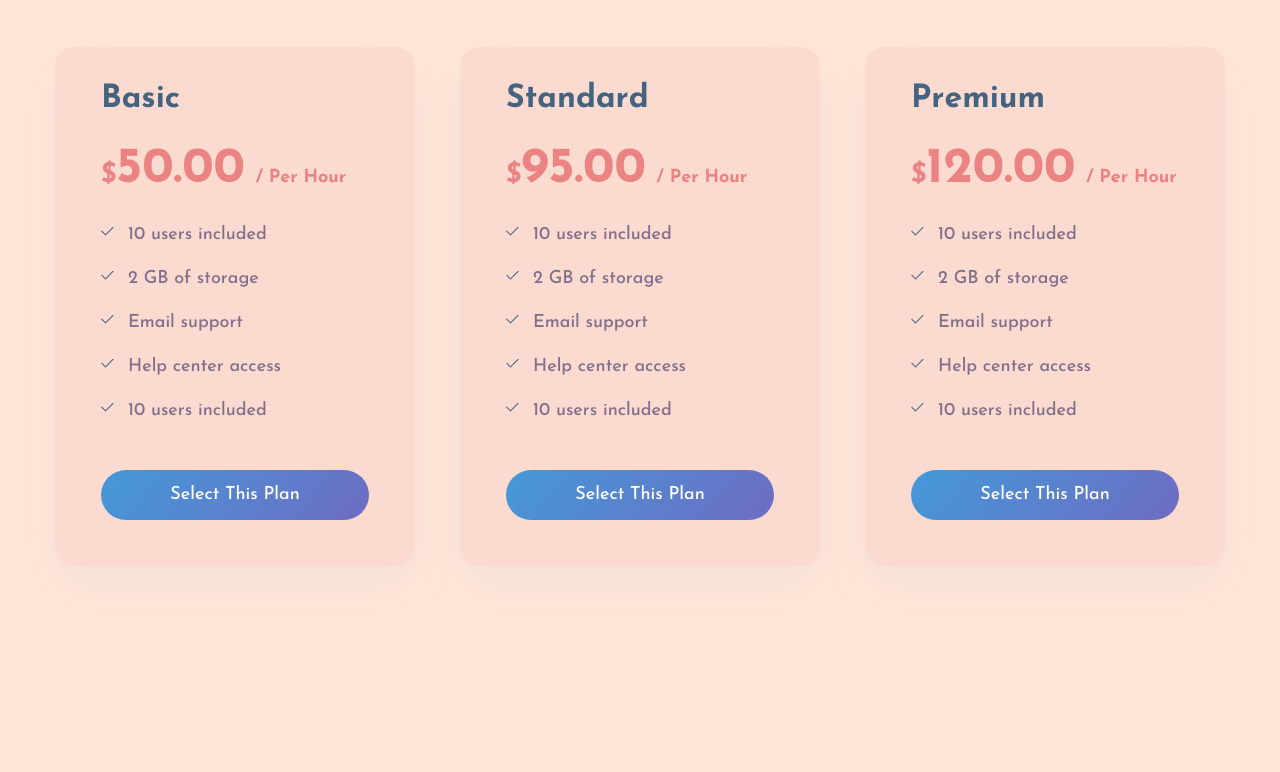
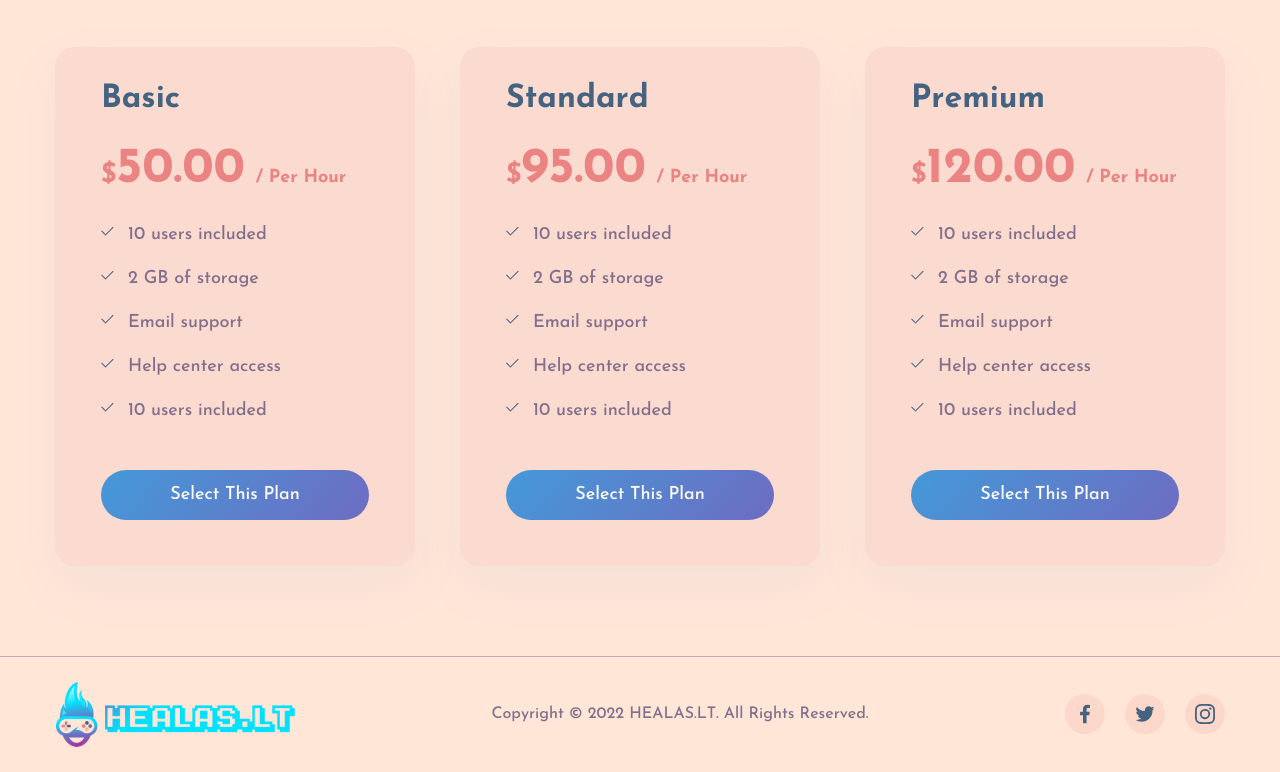
Before and after one commit to aniki98/gogames, a website: page app/index.html in a window 1280 px wide. Shown: the part 2577-3349 px from the top of the page. Before the commit the page ends 3233 px from the top, so only its background shows below. Drawn offline with Linux system fonts and the light colour scheme; files that its build step writes are made by us from their sources.

Commit message:
added footer

```diff
--- a/app/index.html
+++ b/app/index.html
@@ -171,7 +171,9 @@
                             Series
                         </h2>
                         <p class="text about-consoles__text">
-                            It is a long established fact that a reader will be distracted by the readable content of a page when looking at its layout. The point of using Lorem Ipsum is that it has a more-or-less normal distribution of letters as opposed.
+                            It is a long established fact that a reader will be distracted by the readable content of a
+                            page when looking at its layout. The point of using Lorem Ipsum is that it has a
+                            more-or-less normal distribution of letters as opposed.
                         </p>
                         <a class="get-started-btn" href="#">Get Started Now</a>
                     </div>
@@ -199,7 +201,8 @@
                             <h3 class="pricing-plan__title">
                                 Basic
                                 <span class="pricing-plan__title-price-wrapper">
-                                    <b class="pricing-plan__title-price"><span class="pricing-plan__title-price-currency">$</span>50.00</b>
+                                    <b class="pricing-plan__title-price"><span
+                                            class="pricing-plan__title-price-currency">$</span>50.00</b>
                                     <small class="pricing-plan__title-price-small">/ Per Hour</small>
                                 </span>
                             </h3>
@@ -228,7 +231,8 @@
                             <h3 class="pricing-plan__title">
                                 Standard
                                 <span class="pricing-plan__title-price-wrapper">
-                                    <b class="pricing-plan__title-price"><span class="pricing-plan__title-price-currency">$</span>95.00</b>
+                                    <b class="pricing-plan__title-price"><span
+                                            class="pricing-plan__title-price-currency">$</span>95.00</b>
                                     <small class="pricing-plan__title-price-small">/ Per Hour</small>
                                 </span>
                             </h3>
@@ -257,7 +261,8 @@
                             <h3 class="pricing-plan__title">
                                 Premium
                                 <span class="pricing-plan__title-price-wrapper">
-                                    <b class="pricing-plan__title-price"><span class="pricing-plan__title-price-currency">$</span>120.00</b>
+                                    <b class="pricing-plan__title-price"><span
+                                            class="pricing-plan__title-price-currency">$</span>120.00</b>
                                     <small class="pricing-plan__title-price-small">/ Per Hour</small>
                                 </span>
                             </h3>
@@ -286,6 +291,45 @@
         </section>
     </main>
 
+    <footer class="footer">
+        <div class="container">
+            <div class="footer__inner">
+                <a class="footer__logo" href="#">go to the top of the page</a>
+                <small class="footer__copy">
+                    Copyright © 2022 HEALAS.LT. All Rights Reserved.
+                </small>
+                <address class="footer__socials">
+                    <ul class="footer__socials-list">
+                        <li class="footer__socials-list-item">
+                            <a class="footer__socials-list-item-link" href="#">
+                                facebook link
+                                <svg class="footer__socials-list-item-link-svg footer__socials-list-item-link-facebook">
+                                    <use xlink:href="images/dist/sprite-symbol.svg#facebook-logo"></use>
+                                </svg>
+                            </a>
+                        </li>
+                        <li class="footer__socials-list-item">
+                            <a class="footer__socials-list-item-link" href="#">
+                                twitter link
+                                <svg class="footer__socials-list-item-link-svg footer__socials-list-item-link-twitter">
+                                    <use xlink:href="images/dist/sprite-symbol.svg#twitter-logo"></use>
+                                </svg>
+                            </a>
+                        </li>
+                        <li class="footer__socials-list-item">
+                            <a class="footer__socials-list-item-link" href="#">
+                                instagram link
+                                <svg class="footer__socials-list-item-link-svg footer__socials-list-item-link-instagram">
+                                    <use xlink:href="images/dist/sprite-symbol.svg#instagram-logo"></use>
+                                </svg>
+                            </a>
+                        </li>
+                    </ul>
+                </address>
+            </div>
+        </div>
+    </footer>
+
     <script src="js/main.min.js"></script>
 </body>
 
--- a/app/js/main.js
+++ b/app/js/main.js
@@ -25,10 +25,24 @@ document.addEventListener('DOMContentLoaded', () => {
     }
     addRelevantPaddingToSectionAboutConsoles();
 
+    function addRelevantPaddingToSectionPricing(){
+        const sectionPricing = document.querySelector('.pricing');
+        const footer = document.querySelector('.footer');
+        const sectionPricingHeight = sectionPricing.offsetHeight;
+        const footerHeight = footer.offsetHeight;
+        const footerAndPricingHeight = sectionPricingHeight + footerHeight;
+        if (clientHeight > footerAndPricingHeight){
+            const difference = clientHeight - footerAndPricingHeight;
+            sectionPricing.style.padding = `${50 + difference}px 0 90px`;
+        }
+    }
+    addRelevantPaddingToSectionPricing();
+
     window.addEventListener('resize', () => {
         addRelevantPaddingToSectionHero();
         addRelevantPaddingToSectionAboutVR();
         addRelevantPaddingToSectionAboutConsoles();
+        addRelevantPaddingToSectionPricing()
     });
 
 });
--- a/app/scss/style.scss
+++ b/app/scss/style.scss
@@ -256,10 +256,10 @@
         }
     }
 
-    &__text{
+    &__text {
         position: relative;
 
-        &::before{
+        &::before {
             content: '';
             position: absolute;
             width: 33px;
@@ -274,23 +274,23 @@
     }
 }
 
-.about-consoles{
+.about-consoles {
     background-size: cover;
     background-repeat: no-repeat;
     background-position: center;
     background-image: url('../images/dist/about-consoles-bg.png');
 
-    &__inner{
+    &__inner {
         display: flex;
         justify-content: space-between;
         align-items: center;
         gap: 30px;
     }
 
-    &__text{
+    &__text {
         position: relative;
 
-        &::before{
+        &::before {
             content: '';
             position: absolute;
             width: 33px;
@@ -304,13 +304,13 @@
         }
     }
 
-    &__right{
+    &__right {
         position: relative;
         max-width: 634px;
         width: 100%;
     }
 
-    &__right-img-bg{
+    &__right-img-bg {
         width: 100%;
         max-height: 566px;
         height: 100vh;
@@ -322,7 +322,7 @@
 
     &__right-img,
     &__right-img-screw-small,
-    &__right-img-screw-big{
+    &__right-img-screw-big {
         position: absolute;
         width: 100%;
         height: 100vh;
@@ -331,7 +331,7 @@
         background-size: contain;
     }
 
-    &__right-img{
+    &__right-img {
         max-width: 510px;
         max-height: 566px;
         left: 0;
@@ -339,7 +339,7 @@
         background-image: url('../images/dist/sprite-stack.svg#about-consoles-main-img');
     }
 
-    &__right-img-screw-small{
+    &__right-img-screw-small {
         max-width: 83px;
         max-height: 83px;
         left: 40%;
@@ -347,7 +347,7 @@
         background-image: url('../images/dist/sprite-stack.svg#about-consoles-main-img-screw-small');
     }
 
-    &__right-img-screw-big{
+    &__right-img-screw-big {
         max-width: 136px;
         max-height: 136px;
         right: 30%;
@@ -356,15 +356,15 @@
     }
 }
 
-.pricing{
+.pricing {
     padding: 50px 0 90px;
 
-    &__title{
+    &__title {
         max-width: 100%;
         text-align: center;
     }
 
-    &__list{
+    &__list {
         padding-top: 25px;
         display: flex;
         gap: 10px;
@@ -372,8 +372,76 @@
         align-items: center;
     }
 
-    &__list-item{
+    &__list-item {
         max-width: 360px;
         width: 100%;
     }
 }
+
+.footer {
+    padding: 25px 0;
+    border-top: 1.5px solid rgba(129, 111, 140, .5);
+
+    &__inner {
+        display: flex;
+        justify-content: space-between;
+        align-items: center;
+    }
+
+    &__logo {
+        color: transparent;
+        overflow: hidden;
+        max-width: 240px;
+        width: 100%;
+        max-height: 65px;
+        height: 100vh;
+        background-repeat: no-repeat;
+        background-size: contain;
+        background-position: center;
+        background-image: url('../images/dist/footer-logo.png');
+    }
+
+    &__copy {
+        font-size: 16px;
+    }
+
+    &__socials-list {
+        display: flex;
+        align-items: center;
+        gap: 20px;
+    }
+
+    &__socials-list-item-link {
+        position: relative;
+        width: 40px;
+        height: 40px;
+        border-radius: 50%;
+        color: transparent;
+        overflow: hidden;
+        background: #FCD8CB;
+        box-shadow: -1px -1px 8px 0px rgba(255, 255, 255, 0.08);
+    }
+
+    &__socials-list-item-link-svg{
+        position: absolute;
+        top: 50%;
+        left: 50%;
+        transform: translate(-50%, -50%);
+        fill: $cDark;
+    }
+
+    &__socials-list-item-link-facebook{
+        max-width: 11px;
+        max-height: 20px;
+    }
+
+    &__socials-list-item-link-twitter{
+        max-width: 20px;
+        max-height: 17px;
+    }
+
+    &__socials-list-item-link-instagram{
+        max-width: 20px;
+        max-width: 20px;
+    }
+}
```
Also changed, not shown: app/css/style.min.css, app/images/dist/footer-logo.avif (added), app/images/dist/footer-logo.png (added), app/images/dist/footer-logo.webp (added), app/images/dist/sprite-symbol.svg (added), app/images/dist/symbol/sprite.symbol.html (added), app/images/src/footer-logo.png (added), app/images/src/symbol/facebook-logo.svg (added), app/images/src/symbol/instagram-logo.svg (added), app/images/src/symbol/twitter-logo.svg (added), app/js/main.min.js.
